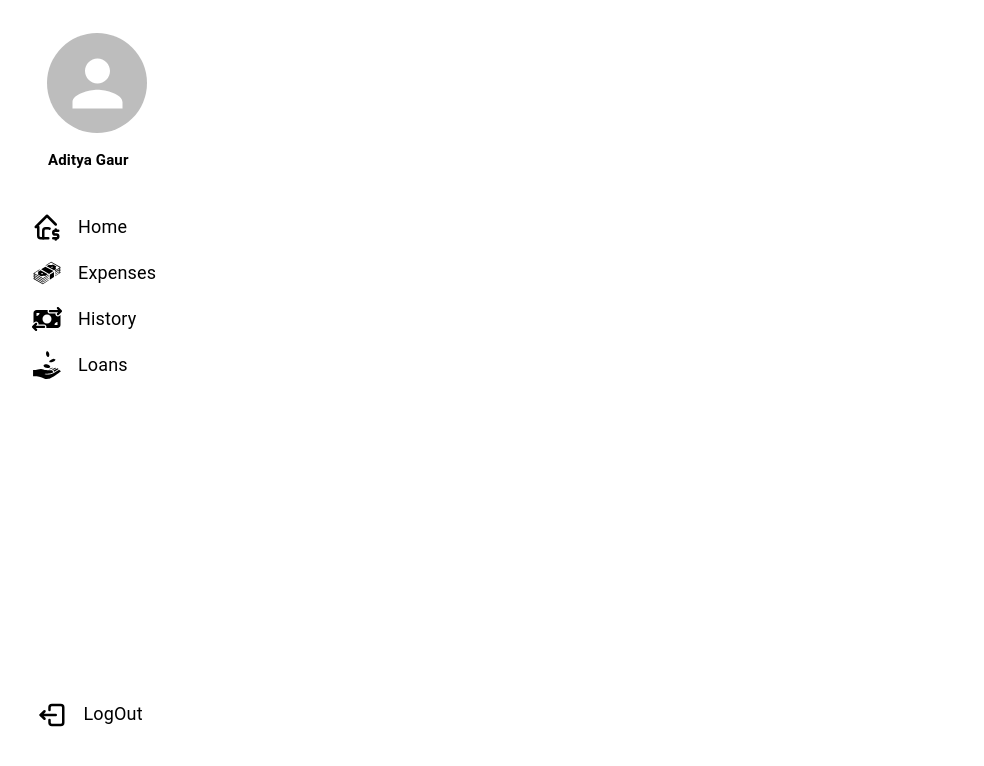
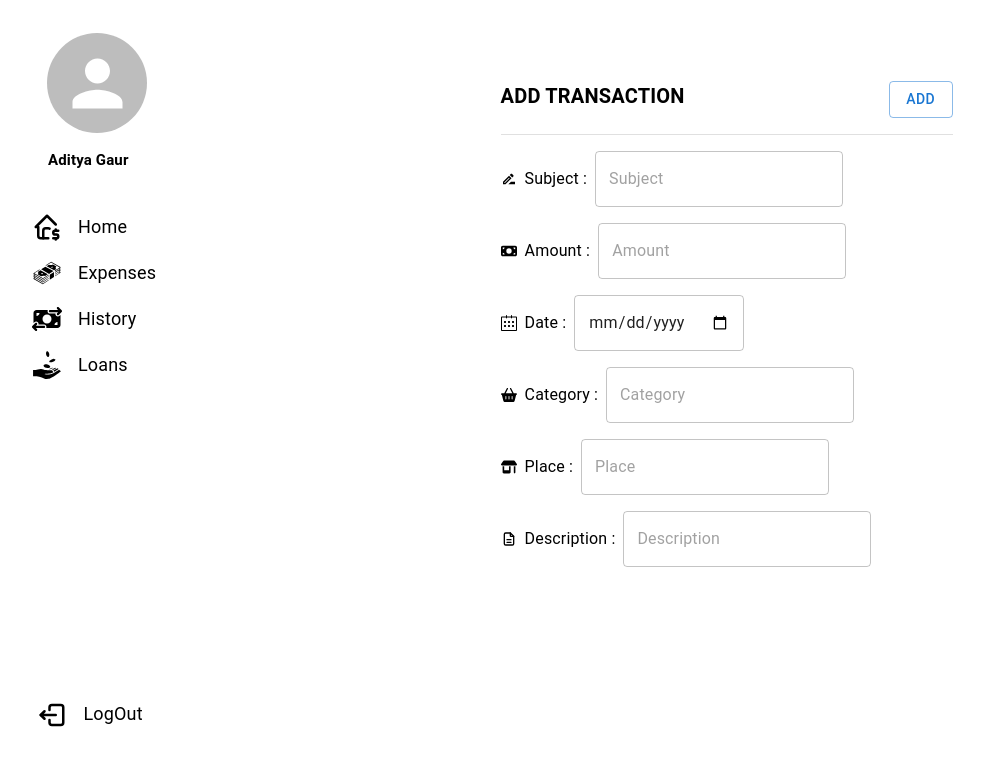
Before and after one commit to adityagaur200/ExpenseTrackerApp, a React (Vite) app in the folder Tracker_FrontEnd/: page /Records in a window 1280 px wide. Shown: the top 766 px of the page, without its empty margins (32-1016 px from the left). Built offline with nearby package versions, Linux system fonts and the light colour scheme.

Commit message:
Add Records ui

```diff
--- a/Tracker_FrontEnd/src/App.jsx
+++ b/Tracker_FrontEnd/src/App.jsx
@@ -2,6 +2,7 @@ import Homepage from "./components/HomePage/HomePage"
 import { BrowserRouter as Router, Route, Routes } from 'react-router-dom';
 import Layout from "./components/Layout";
 import TransactionPage from "./components/TransactionPage/TransactionPage";
+import AddTransaction from "./components/AddTransaction/AddTransaction";
 
 function App() {
   return (
@@ -10,6 +11,7 @@ function App() {
         <Routes>
           <Route path="/" element={<Homepage />} />
           <Route path="/Transaction" element={<TransactionPage/>}/>
+          <Route path="/Records" element={<AddTransaction/>}/>
         </Routes>
       </Layout>
     </Router>
--- /dev/null
+++ b/Tracker_FrontEnd/src/components/AddTransaction/AddTransaction.jsx
@@ -0,0 +1,77 @@
+import { Box, Button, Divider, Stack, TextField, Typography } from '@mui/material'
+import React, { useState } from 'react'
+import { MdOutlineDriveFileRenameOutline } from "react-icons/md";
+import { FaMoneyBill } from "react-icons/fa6";
+import { SlCalender } from "react-icons/sl";
+import { FaShop } from "react-icons/fa6";
+import { TbFileDescription } from "react-icons/tb";
+import { FaBasketShopping } from "react-icons/fa6";
+const AddTransaction = () =>
+{
+    const[inputs,setinputs] = useState({
+        Subject:"",
+        Amount:"",
+        Place:"",
+        Date:"",
+        Description:"",
+        Category:"",
+    })
+  return (
+    <Box border={"1px solid white"} borderRadius={2} sx={{width:"500px"}} m={"auto"} mt={6}>
+      <Stack gap={2} m={3}>
+        <Stack direction={'row'} justifyContent={'space-between'}>
+            <Typography fontSize={20} fontWeight={"bold"}>
+                ADD TRANSACTION
+            </Typography>
+            <Button variant='outlined'>Add</Button>
+        </Stack>
+        <Divider/>
+        <Stack direction={'row'} gap={1} alignItems={'center'}>
+            <MdOutlineDriveFileRenameOutline/>
+            <Typography>
+                Subject :
+            </Typography>
+            <TextField placeholder='Subject' type='name' value={inputs.Subject} variant="outlined" onChange={(e)=>setinputs({...inputs,Subject:e.target.value})}/>
+        </Stack>
+        <Stack direction={"row"} gap={1} alignItems={'center'}>
+            <FaMoneyBill/>
+            <Typography>
+                Amount :
+            </Typography>
+            <TextField placeholder='Amount'  value={inputs.Amount} variant="outlined" onChange={(e)=>setinputs({...inputs,Amount:e.target.value})}/>
+        </Stack>
+        <Stack direction={'row'} gap={1} alignItems={'center'}>
+            <SlCalender/>
+            <Typography>
+                Date :
+            </Typography>
+            <TextField placeholder='Date' type='date' variant="outlined" value={inputs.Date} onChange={(e)=>setinputs({...inputs,Date:e.target.value})}/>
+        </Stack>
+        <Stack direction={'row'} gap={1} alignItems={'center'}>
+            <FaBasketShopping />
+            <Typography>
+                Category :
+            </Typography>
+            <TextField placeholder='Category' variant="outlined" type='name' value={inputs.Category} onChange={(e)=>setinputs({...inputs,Category:e.target.value})}/>
+        </Stack>
+        <Stack direction={'row'} gap={1} alignItems={'center'}>
+            <FaShop/>
+            <Typography>
+                Place :
+            </Typography>
+            <TextField placeholder='Place' variant="outlined" type='name' value={inputs.Place} onChange={(e)=>setinputs({...inputs,Place:e.target.value})}/>
+        </Stack>
+        <Stack direction={'row'} gap={1} alignItems={'center'}>
+            <TbFileDescription />
+            <Typography>
+                Description :
+            </Typography>
+            <TextField placeholder='Description' variant="outlined" type='name' value={inputs.Description} onChange={(e)=>setinputs({...inputs,Description:e.target.value})}/>
+        </Stack>
+
+      </Stack>
+    </Box>
+  )
+}
+
+export default AddTransaction
```
